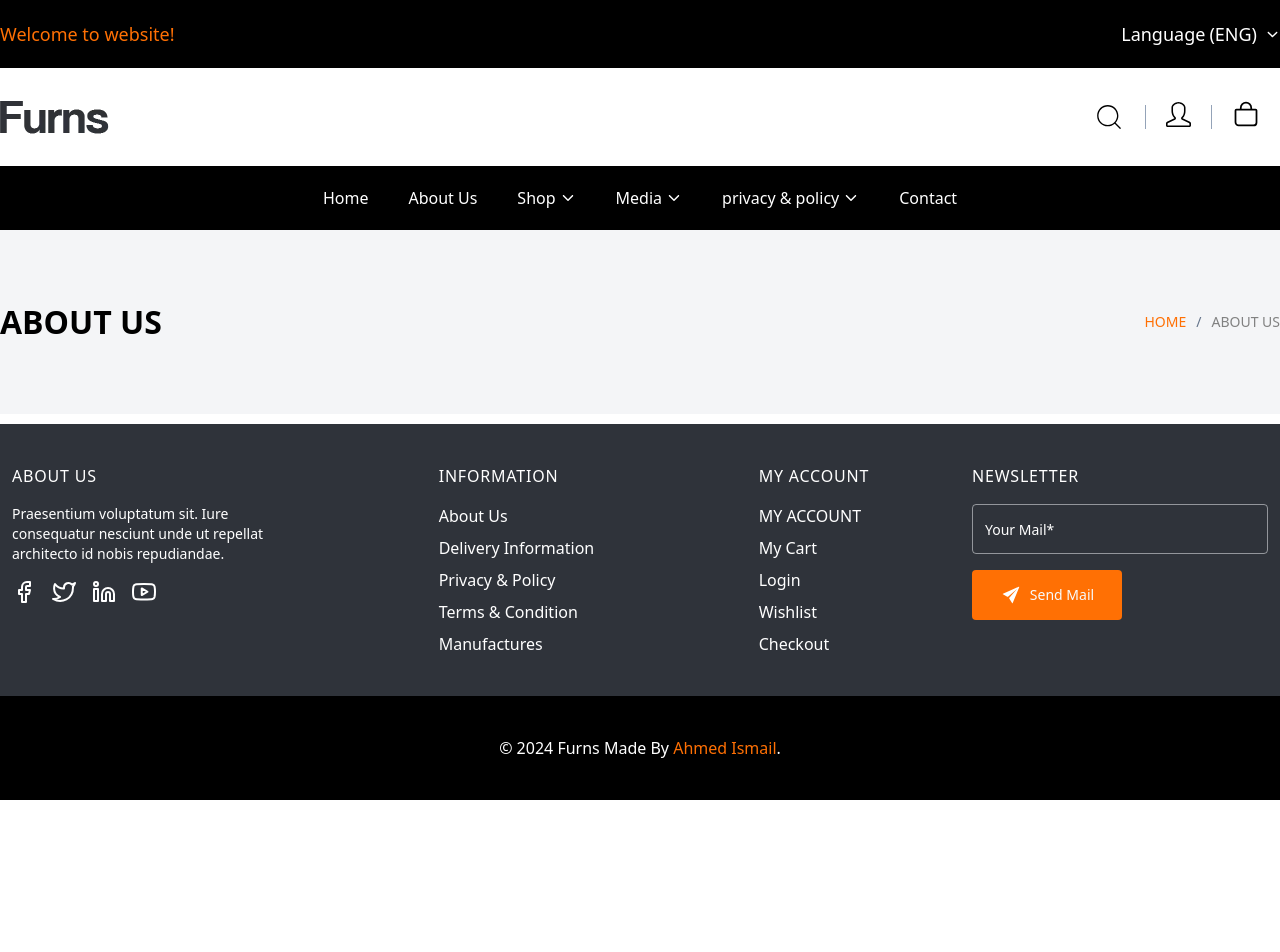
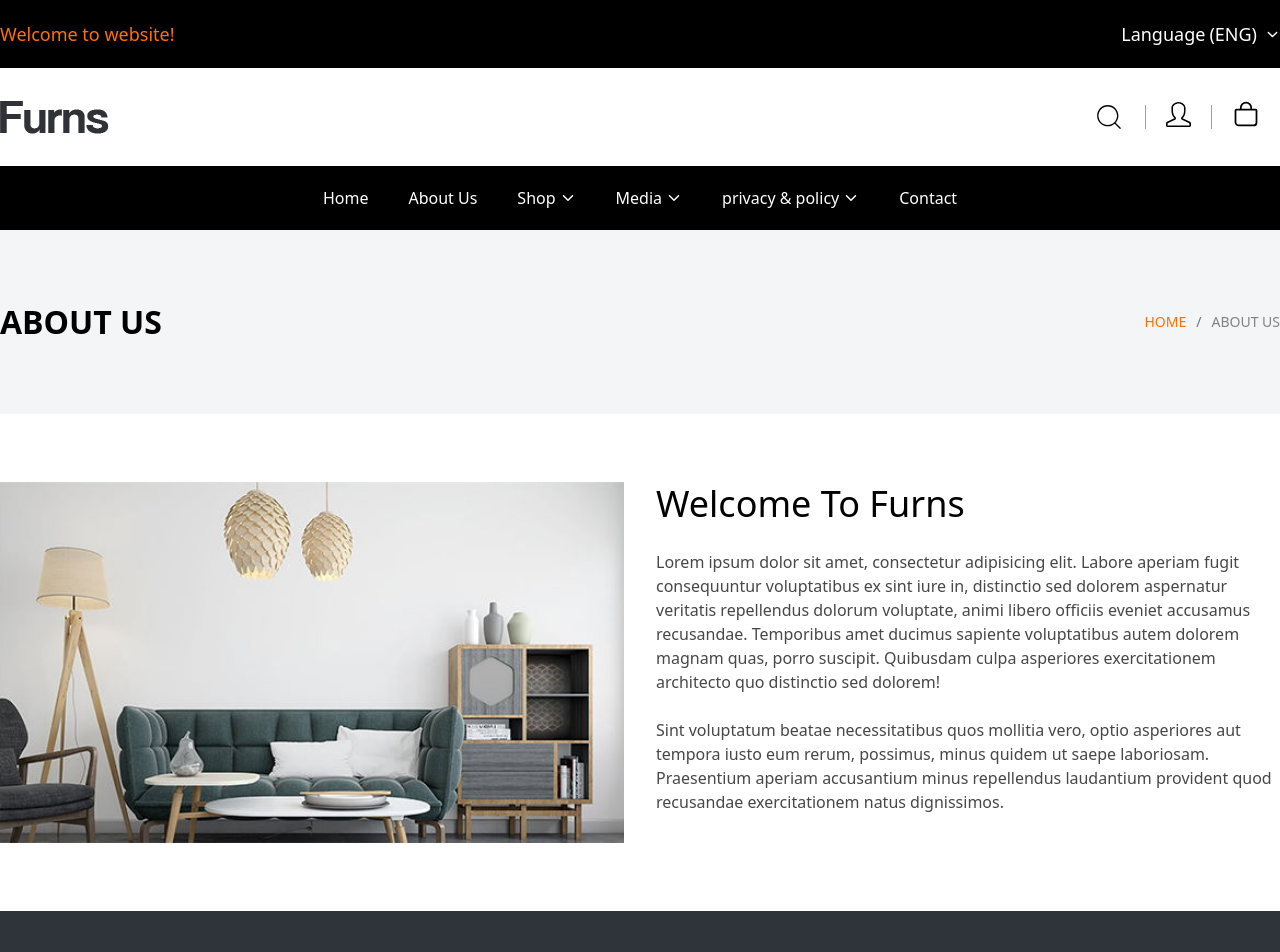
Before and after one commit to DevoAhmedIsmail/furns, a React (Vite) app: page /about-us in a window 1280 px wide. Shown: the top 952 px of the page. Before the commit the page ends 800 px from the top, so only its background shows below. Built offline with nearby package versions, Linux system fonts and the light colour scheme.

Commit message:
Add welcome section to about page

```diff
--- /dev/null
+++ b/src/components/AboutUs/WelcomeSection/WelcomeSection.tsx
@@ -0,0 +1,43 @@
+import welcomeImg from "../../../assets/images/about-us/section.jpg";
+
+const WelcomeSection = () => {
+  return (
+    <div className=" wrapper">
+      <div className="py-12">
+        <div className="grid grid-cols-1 gap-8 lg:grid-cols-2">
+          <div className="w-full">
+            <img
+              src={welcomeImg}
+              alt="Welcome"
+              className="object-cover w-full h-full"
+            />
+          </div>
+
+          <div className="">
+            <h2 className="h3-medium">Welcome To Furns</h2>
+            <br />
+            <p className="p-regular-16 leading-[26px] text-[#474747]">
+              Lorem ipsum dolor sit amet, consectetur adipisicing elit. Labore
+              aperiam fugit consequuntur voluptatibus ex sint iure in,
+              distinctio sed dolorem aspernatur veritatis repellendus dolorum
+              voluptate, animi libero officiis eveniet accusamus recusandae.
+              Temporibus amet ducimus sapiente voluptatibus autem dolorem magnam
+              quas, porro suscipit. Quibusdam culpa asperiores exercitationem
+              architecto quo distinctio sed dolorem!
+            </p>
+            <br />
+            <p className="p-regular-16 leading-[26px] text-[#474747]">
+              Sint voluptatum beatae necessitatibus quos mollitia vero, optio
+              asperiores aut tempora iusto eum rerum, possimus, minus quidem ut
+              saepe laboriosam. Praesentium aperiam accusantium minus
+              repellendus laudantium provident quod recusandae exercitationem
+              natus dignissimos.
+            </p>
+          </div>
+        </div>
+      </div>
+    </div>
+  );
+};
+
+export default WelcomeSection;
--- a/src/pages/Aboutus/Aboutus.tsx
+++ b/src/pages/Aboutus/Aboutus.tsx
@@ -1,3 +1,4 @@
+import WelcomeSection from "../../components/AboutUs/WelcomeSection/WelcomeSection"
 import PageHeader from "../../components/shared/PageHeader/PageHeader"
 
 const Aboutus = () => {
@@ -7,6 +8,8 @@ const Aboutus = () => {
         title="About Us"
         links={[{ name: "Home", url: "/" }, { name: "About Us" }]}
       />
+
+      <WelcomeSection />
     </div>
   )
 }
```
Also changed, not shown: src/assets/images/about-us/section.jpg (added).
